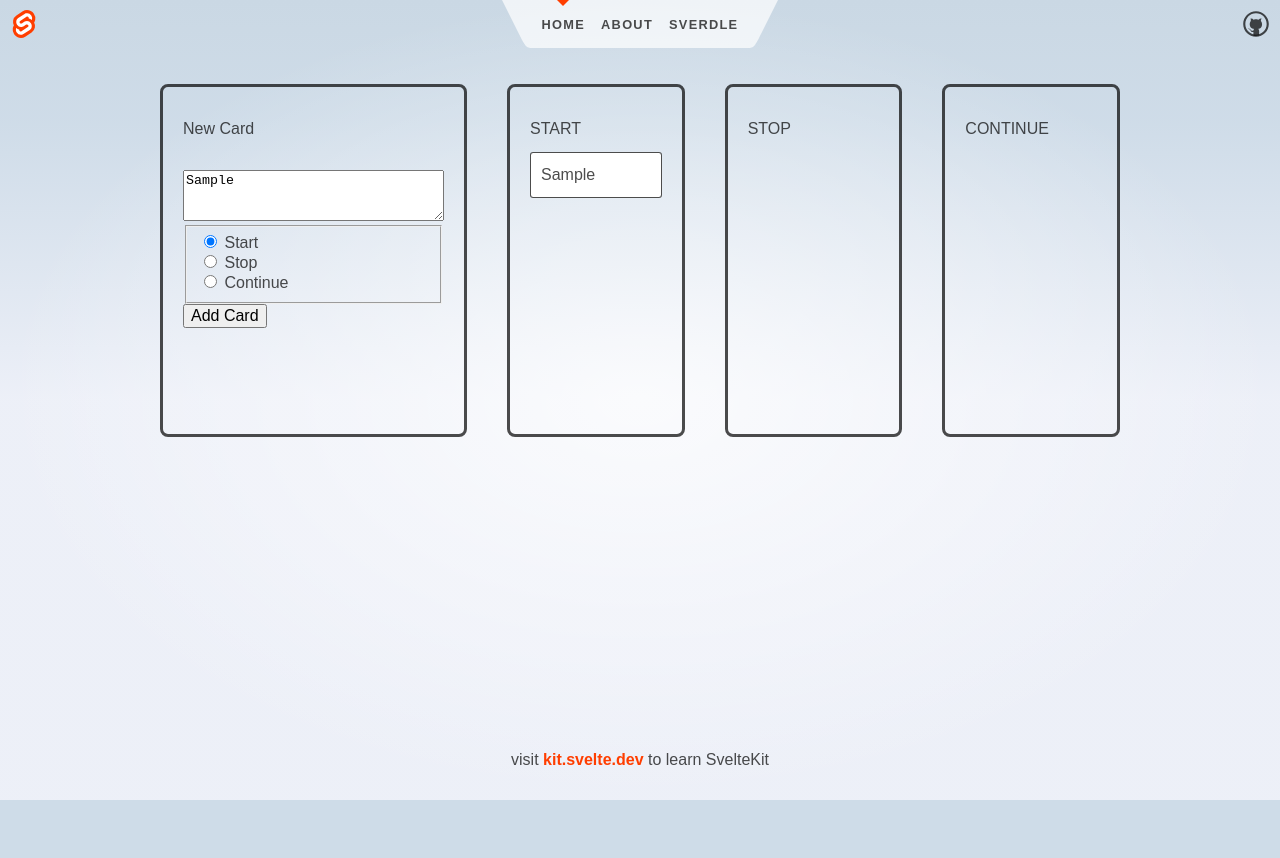
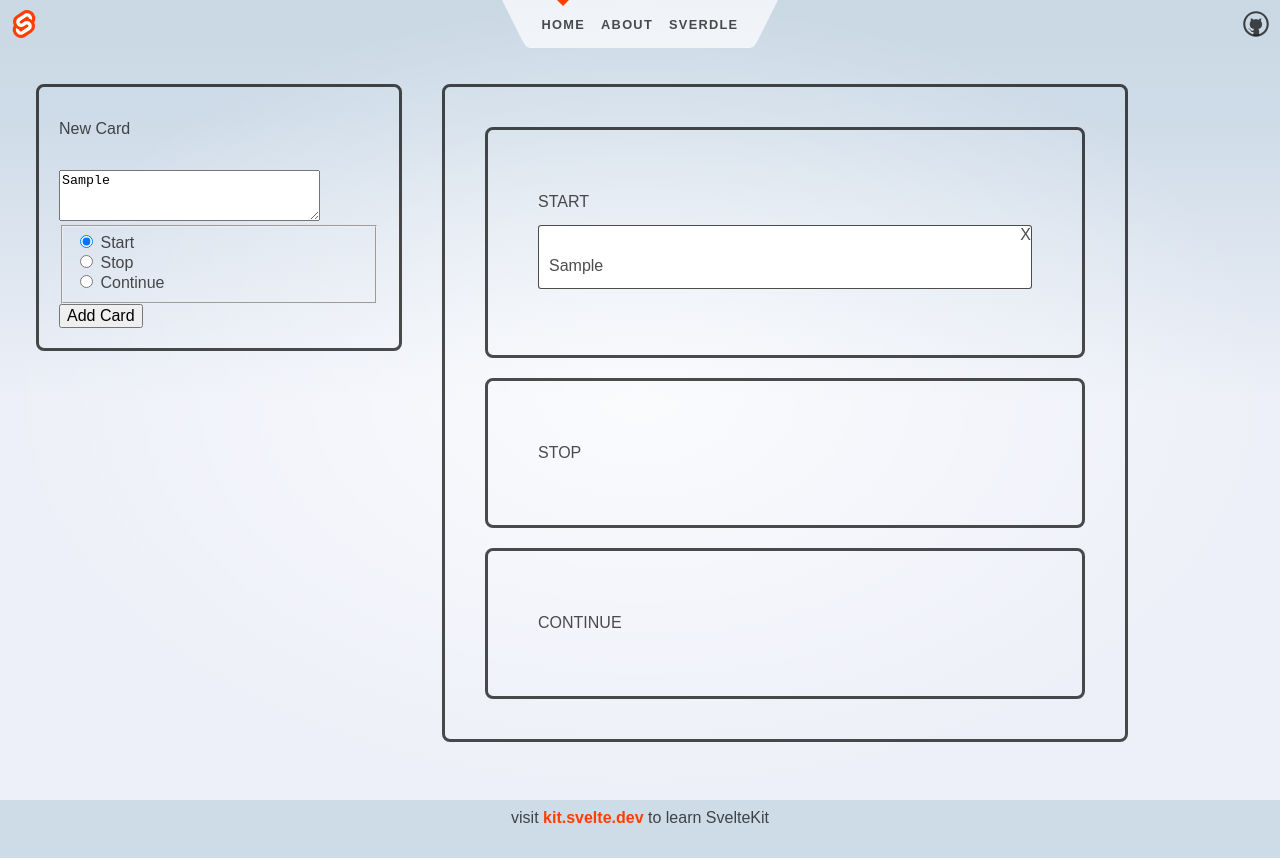
Before and after one commit to contra8/Retrospective, a SvelteKit app: page / in a window 1280 px wide. Both pictures are taken after typing "Sample" into the empty fields and a click on the button "Add Card". Before the commit the page ends 800 px from the top, so only its background shows below. Built offline with nearby package versions, Linux system fonts and the light colour scheme.

Commit message:
Add responsive design

```diff
--- a/src/routes/+page.svelte
+++ b/src/routes/+page.svelte
@@ -63,13 +63,13 @@
 </svelte:head>
 
 <!--DragDrop /-->
-<section style="flex-grow: 0">
-	<div class="container">
-		<div class="column"><h2>New Card</h2><br/>
+
+<div class="row">
+	<div class="column menu">
+		<h2>New Card</h2><br/>
 		<textarea name="HTML_Nobelpreis" rows=3 cols=30 bind:this={inputArea}></textarea>
 		<fieldset>
 			<!--legend>Select a maintenance drone:</legend-->
-
 			<div>
 				<input type="radio" id="start" name="drone" value="start" on:click={handleRadioClick} checked>
 				<label for="start">Start</label>
@@ -87,6 +87,7 @@
 		</fieldset>
 		<button type="button" id="button" on:click={addCardToStore}>Add Card</button>
 	</div>
+	<div class="column cards">
 		<div class="column" id="0" bind:this={startContainer} on:drop={handleDrop} ondragover="return false">
 			<h2>START</h2>
 			{#each startCards as startCard}
@@ -107,6 +108,10 @@
 			{/each}
 		</div>
 	</div>
+</div>
+<section style="flex-grow: 0">
+	<div class="container">
+	</div>
 
 </section>
 
@@ -122,6 +127,23 @@
 	h1 {
 		width: 100%;
 		font-weight: 800;
+	}
+
+	.row {
+		width: 100%;
+		display: flex;
+	}
+
+	.column.menu {
+		/* flex: 40%; */
+		flex: 0 0 20rem;
+	}
+
+	.column.cards {
+		/* flex: 60%; */
+		flex-grow: 1;
+		flex-direction: row;
+		flex: 0 0 40rem;
 	}
 
 	.welcome {
--- a/src/routes/Card.svelte
+++ b/src/routes/Card.svelte
@@ -8,22 +8,42 @@
         $draggedCardId = id;
     }
 
+    function handleCloseBtnClick(event) {
+        console.log('close');
+    }
+
 </script>
 
 <div
+    class="card"
     draggable="true"
     on:dragstart={handleDragStart}>
+    <div class="closeBtn" on:click={handleCloseBtnClick}>X</div>
     <p>{text}</p>
 </div>
 
 <style>
-    div {
+    .card {
         background-color: white;
         border-radius: .2rem;
         border: solid .1rem;
         margin-bottom: 1rem;
     }
 
+    .closeBtn {
+        width: 100%;
+        text-align: right;
+        padding-right: 1rem;
+        cursor: pointer;
+    }
+
+    /*
+    div:after{
+        display: inline-block;
+        content: "\00d7";
+    }
+    */
+
     p {
         margin: 10px;
     }
```
Lines whose indentation alone changed are shown as unchanged.
